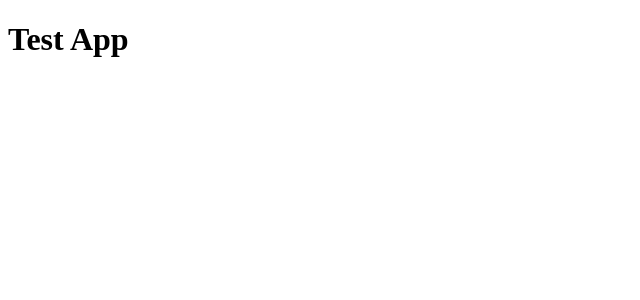
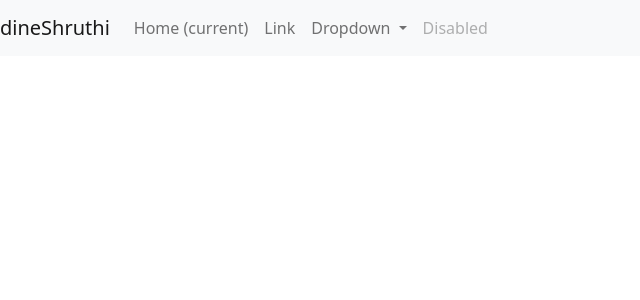
Before and after one commit to dnsh4989/learn-app, an Angular app: page / in a window 1280 px wide. Shown: the top 300 px of the page, without its empty margins (0-640 px from the left). Built offline with nearby package versions, Linux system fonts and the light colour scheme.

Commit message:
bootstrap added

```diff
--- a/angular.json
+++ b/angular.json
@@ -29,14 +29,14 @@
             "polyfills": "src/polyfills.ts",
             "tsConfig": "tsconfig.app.json",
             "aot": true,
-            "assets": [
-              "src/favicon.ico",
-              "src/assets"
+            "assets": ["src/favicon.ico", "src/assets"],
+            "styles": [
+              "src/styles.scss",
+              "../node_modules/bootstrap/dist/css/bootstrap.min.css"
             ],
-            "styles": [
-              "src/styles.scss"
-            ],
-            "scripts": []
+            "scripts": [
+              "./node_modules/bootstrap/dist/js/bootstrap.bundle.min.js"
+            ]
           },
           "configurations": {
             "production": {
@@ -92,14 +92,14 @@
             "polyfills": "src/polyfills.ts",
             "tsConfig": "tsconfig.spec.json",
             "karmaConfig": "karma.conf.js",
-            "assets": [
-              "src/favicon.ico",
-              "src/assets"
+            "assets": ["src/favicon.ico", "src/assets"],
+            "styles": [
+              "src/styles.scss",
+              "../node_modules/bootstrap/dist/css/bootstrap.min.css"
             ],
-            "styles": [
-              "src/styles.scss"
-            ],
-            "scripts": []
+            "scripts": [
+              "./node_modules/bootstrap/dist/js/bootstrap.bundle.min.js"
+            ]
           }
         },
         "lint": {
@@ -110,9 +110,7 @@
               "tsconfig.spec.json",
               "e2e/tsconfig.json"
             ],
-            "exclude": [
-              "**/node_modules/**"
-            ]
+            "exclude": ["**/node_modules/**"]
           }
         },
         "e2e": {
--- a/package.json
+++ b/package.json
@@ -19,6 +19,8 @@
     "@angular/platform-browser": "~11.1.1",
     "@angular/platform-browser-dynamic": "~11.1.1",
     "@angular/router": "~11.1.1",
+    "bootstrap": "^5.1.3",
+    "ngx-bootstrap": "^8.0.0",
     "rxjs": "~6.6.0",
     "tslib": "^2.0.0",
     "zone.js": "~0.11.3"
--- a/src/app/app.component.html
+++ b/src/app/app.component.html
@@ -1 +1,49 @@
-<h1>Test App</h1>
+<nav class="navbar navbar-expand-lg navbar-light bg-light">
+  <a class="navbar-brand" href="#">dineShruthi</a>
+  <button
+    class="navbar-toggler"
+    type="button"
+    data-toggle="collapse"
+    data-target="#navbarSupportedContent"
+    aria-controls="navbarSupportedContent"
+    aria-expanded="false"
+    aria-label="Toggle navigation"
+  >
+    <span class="navbar-toggler-icon"></span>
+  </button>
+
+  <div class="collapse navbar-collapse" id="navbarSupportedContent">
+    <ul class="navbar-nav mr-auto">
+      <li class="nav-item active">
+        <a class="nav-link" href="#"
+          >Home <span class="sr-only">(current)</span></a
+        >
+      </li>
+      <li class="nav-item">
+        <a class="nav-link" href="#">Link</a>
+      </li>
+      <li class="nav-item dropdown">
+        <a
+          class="nav-link dropdown-toggle"
+          href="#"
+          id="navbarDropdown"
+          role="button"
+          data-toggle="dropdown"
+          aria-haspopup="true"
+          aria-expanded="false"
+        >
+          Dropdown
+        </a>
+        <div class="dropdown-menu" aria-labelledby="navbarDropdown">
+          <a class="dropdown-item" href="#">Action</a>
+          <a class="dropdown-item" href="#">Another action</a>
+          <div class="dropdown-divider"></div>
+          <a class="dropdown-item" href="#">Something else here</a>
+        </div>
+      </li>
+      <li class="nav-item">
+        <a class="nav-link disabled" href="#">Disabled</a>
+      </li>
+    </ul>
+  </div>
+</nav>
--- a/src/index.html
+++ b/src/index.html
@@ -1,13 +1,15 @@
-<!doctype html>
+<!DOCTYPE html>
 <html lang="en">
   <head>
-  <meta charset="utf-8">
+    <meta charset="utf-8" />
     <title>LearnApp</title>
-  <base href="/">
-  <meta name="viewport" content="width=device-width, initial-scale=1">
-  <link rel="icon" type="image/x-icon" href="favicon.ico">
+    <base href="/" />
+    <meta name="viewport" content="width=device-width, initial-scale=1" />
+    <link rel="icon" type="image/x-icon" href="favicon.ico" />
   </head>
   <body>
     <app-root></app-root>
+    <script src="../node_modules/jquery/dist/jquery.js"></script>
+    <script src="../node_modules/bootstrap/dist/js/bootstrap.js"></script>
   </body>
 </html>
--- a/src/styles.scss
+++ b/src/styles.scss
@@ -1 +1,2 @@
 /* You can add global styles to this file, and also import other style files */
+@import "~bootstrap/dist/css/bootstrap.css";
```
Also changed, not shown: src/app/app.module.ts (+4 -9 lines), 1 other file (tests, documents, lock files or other folders). Lines whose indentation alone changed are shown as unchanged.
